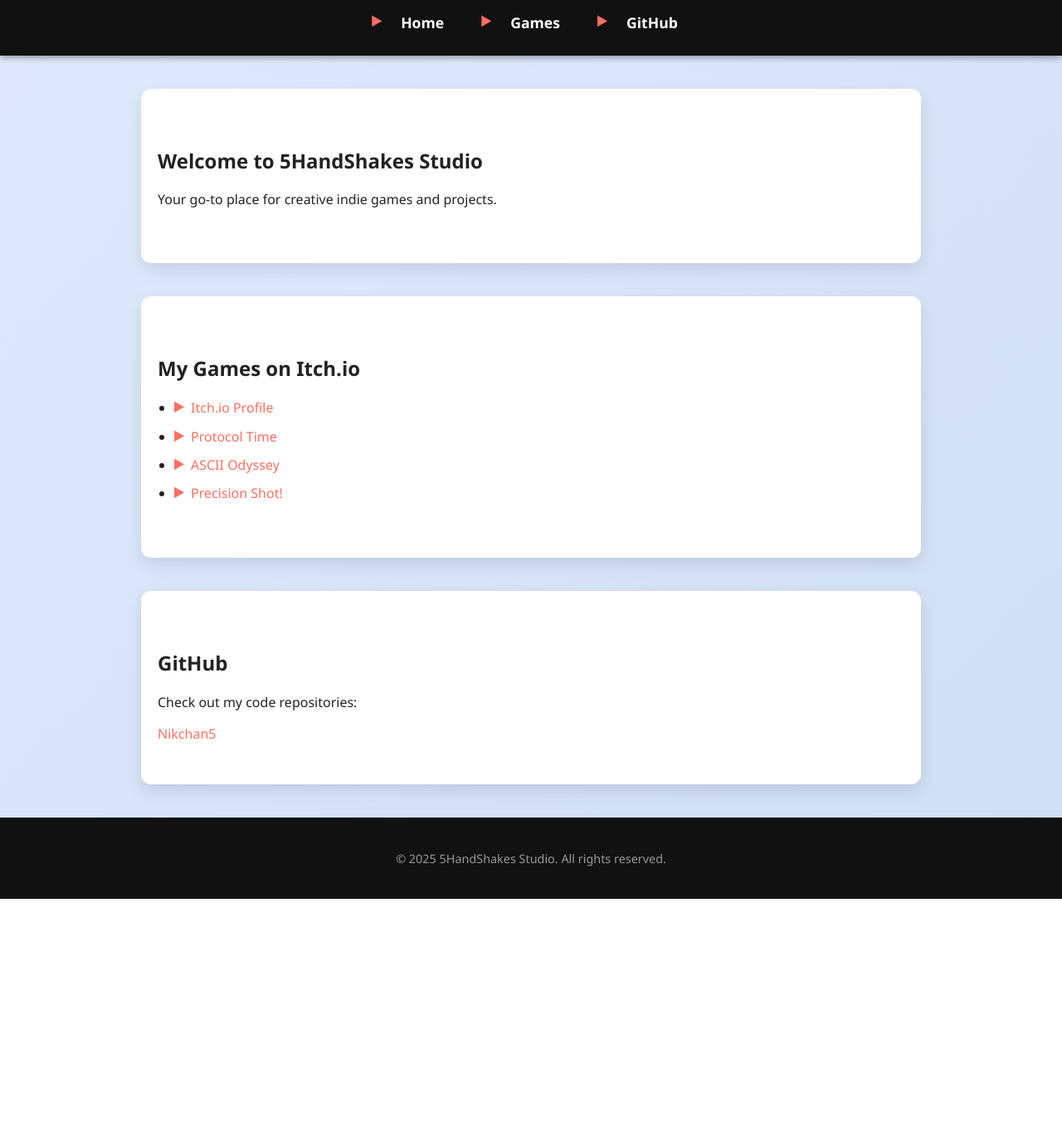
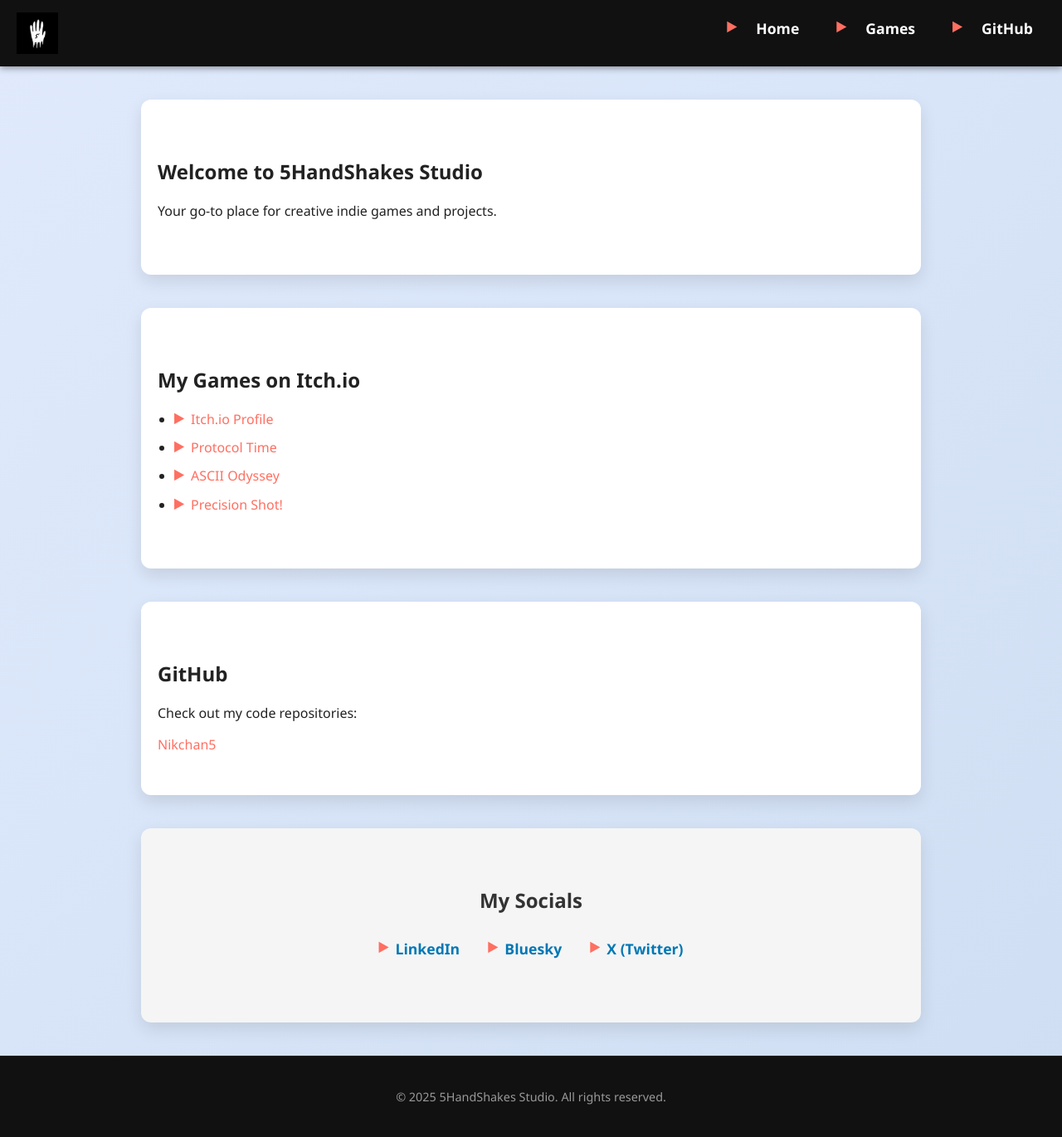
Before and after one commit to Nikchan5/5HandShakes-Studio-Offical-WebSite, a plain HTML site: page index.html in a window 1280 px wide. Shown: the whole page at 83% size. Before the commit the page ends 1083 px from the top, so only its background shows below. Drawn offline with Linux system fonts and the light colour scheme.

Commit message:
add logo

```diff
--- a/index.html
+++ b/index.html
@@ -5,16 +5,18 @@
      <meta name="viewport" content="width=device-width, initial-scale=1.0">
      <title>5HandShakes Studio Official Website</title>
      <link rel="stylesheet" href="style.css">
+     <link rel="icon" href="favicon.png" type="image/png">
 </head>
 <body>
      <header>
+          <div class="logo">
+               <img src="logo.jpg" alt="5HandShakes Studio Logo">
+          </div>
           <nav>
                <ul>
                     <li><a href="#home">Home</a></li>
                     <li><a href="#projects">Games</a></li>
                     <li><a href="#github">GitHub</a></li>
-                    <!-- <li><a href="#portfolio">Portfolio</a></li> -->
-
                </ul>
           </nav>
      </header>
@@ -40,8 +42,17 @@
           <a href="https://github.com/Nikchan5" target="_blank" rel="noopener noreferrer">Nikchan5</a>
      </section>
 
+     <section id="socials">
+          <h2>My Socials</h2>
+          <ul>
+               <li><a href="https://www.linkedin.com/in/nikita-ylybyshev-005b252a5/" target="_blank" rel="noopener noreferrer">LinkedIn</a></li>
+               <li><a href="https://bsky.app/profile/5handsnakes.bsky.social" target="_blank" rel="noopener noreferrer">Bluesky</a></li>
+               <li><a href="https://x.com/Nikchan5Dev" target="_blank" rel="noopener noreferrer">X (Twitter)</a></li>
+          </ul>
+     </section>
 
+     <footer>
+          <p>&copy; 2025 5HandShakes Studio. All rights reserved.</p>
+     </footer>
 </body>
 </html>
-<footer>
-     <p>&copy; 2025 5HandShakes Studio. All rights reserved.</p>
--- a/style.css
+++ b/style.css
@@ -12,12 +12,15 @@ body {
 /* Стили для header с плавным появлением и фиксированием */
 header {
   background: #111;
-  padding: 15px 0;
+  padding: 15px 20px;
   position: sticky;
   top: 0;
   z-index: 1000;
   box-shadow: 0 2px 8px rgba(0, 0, 0, 0.4);
   animation: slideDown 0.6s ease forwards;
+  display: flex;
+  align-items: center;
+  justify-content: space-between;
 }
 
 /* Анимация для header */
@@ -32,6 +35,13 @@ header {
   }
 }
 
+/* Логотип */
+.logo img {
+  height: 50px;
+  width: auto;
+  vertical-align: middle;
+}
+
 /* Навигация */
 nav ul {
   list-style: none;
@@ -42,7 +52,6 @@ nav ul {
   margin: 0;
 }
 
-/* Ссылки навигации */
 nav a {
   color: #fff;
   text-decoration: none;
@@ -95,7 +104,6 @@ section {
   animation-delay: 0.3s;
 }
 
-/* Анимация появления секций */
 @keyframes fadeInUp {
   to {
     opacity: 1;
@@ -103,7 +111,7 @@ section {
   }
 }
 
-/* Чтобы секции появлялись по очереди */
+/* Появление секций поочередно */
 section:nth-of-type(2) {
   animation-delay: 0.5s;
 }
@@ -112,6 +120,9 @@ section:nth-of-type(3) {
 }
 section:nth-of-type(4) {
   animation-delay: 0.9s;
+}
+section:nth-of-type(5) {
+  animation-delay: 1.1s;
 }
 
 /* Стили для списков */
@@ -127,7 +138,6 @@ ul li {
   padding-left: 20px;
 }
 
-/* Кастомные маркеры для списка */
 ul li::before {
   content: "▶";
   position: absolute;
@@ -139,7 +149,7 @@ ul li::before {
   top: 0;
 }
 
-/* Ссылки в списках */
+/* Ссылки */
 a {
   color: #ff6f61;
   text-decoration: none;
@@ -164,8 +174,49 @@ footer {
   border-top: 1px solid #222;
 }
 
-/* Удобство навигации с клавиатуры */
+/* Навигация с клавиатуры */
 nav a:focus-visible {
   outline: 2px dashed #ff6f61;
   outline-offset: 4px;
 }
+
+/* Социальные сети */
+#socials {
+  background-color: #f5f5f5;
+  padding: 50px 20px;
+  text-align: center;
+  border-radius: 12px;
+  max-width: 900px;
+  margin: 40px auto;
+  box-shadow: 0 8px 20px rgba(0, 0, 0, 0.1);
+  animation: fadeInUp 0.8s ease forwards;
+  animation-delay: 1.1s;
+}
+
+#socials h2 {
+  font-size: 24px;
+  margin-bottom: 20px;
+  color: #333;
+}
+
+#socials ul {
+  list-style: none;
+  padding: 0;
+}
+
+#socials li {
+  display: inline-block;
+  margin: 10px 15px;
+}
+
+#socials a {
+  text-decoration: none;
+  color: #0077b5;
+  font-weight: bold;
+  font-size: 1.1rem;
+  transition: color 0.3s ease;
+}
+
+#socials a:hover {
+  color: #000;
+}
```
Also changed, not shown: logo.jpg (added).
